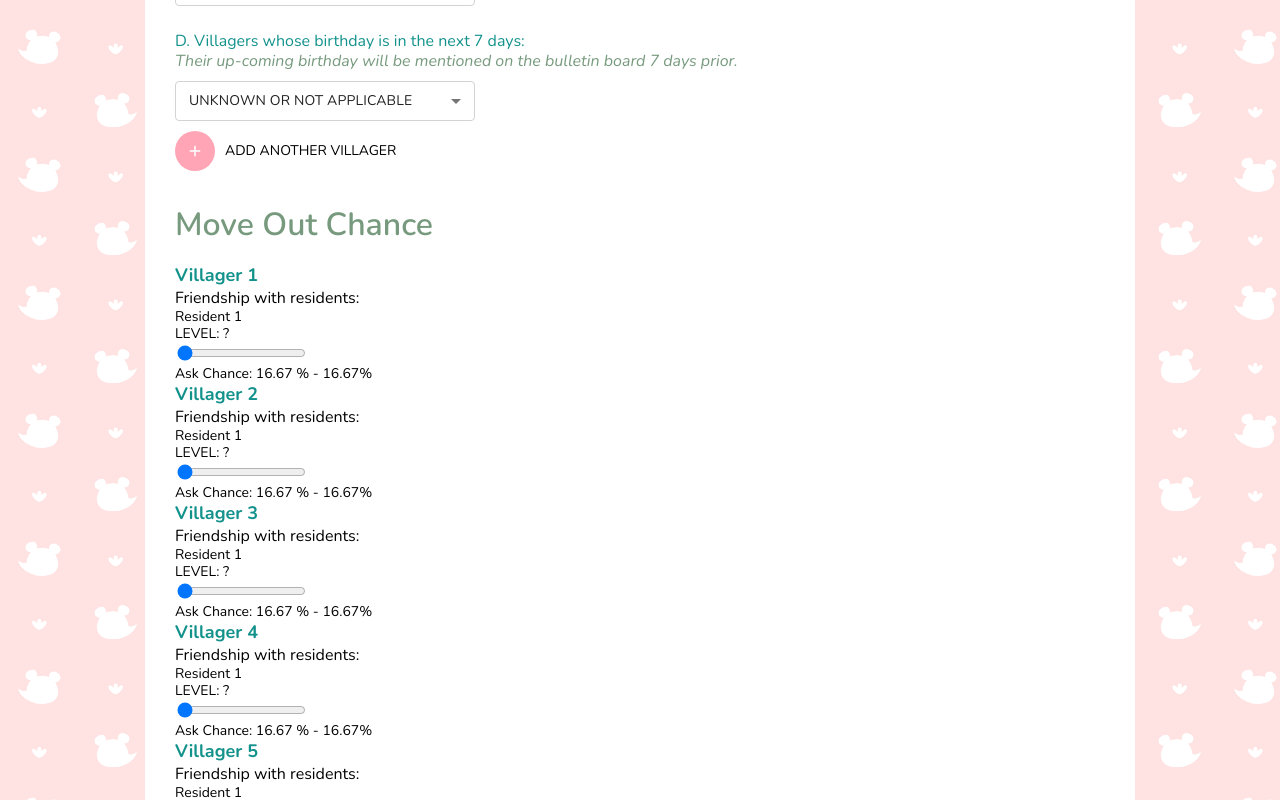
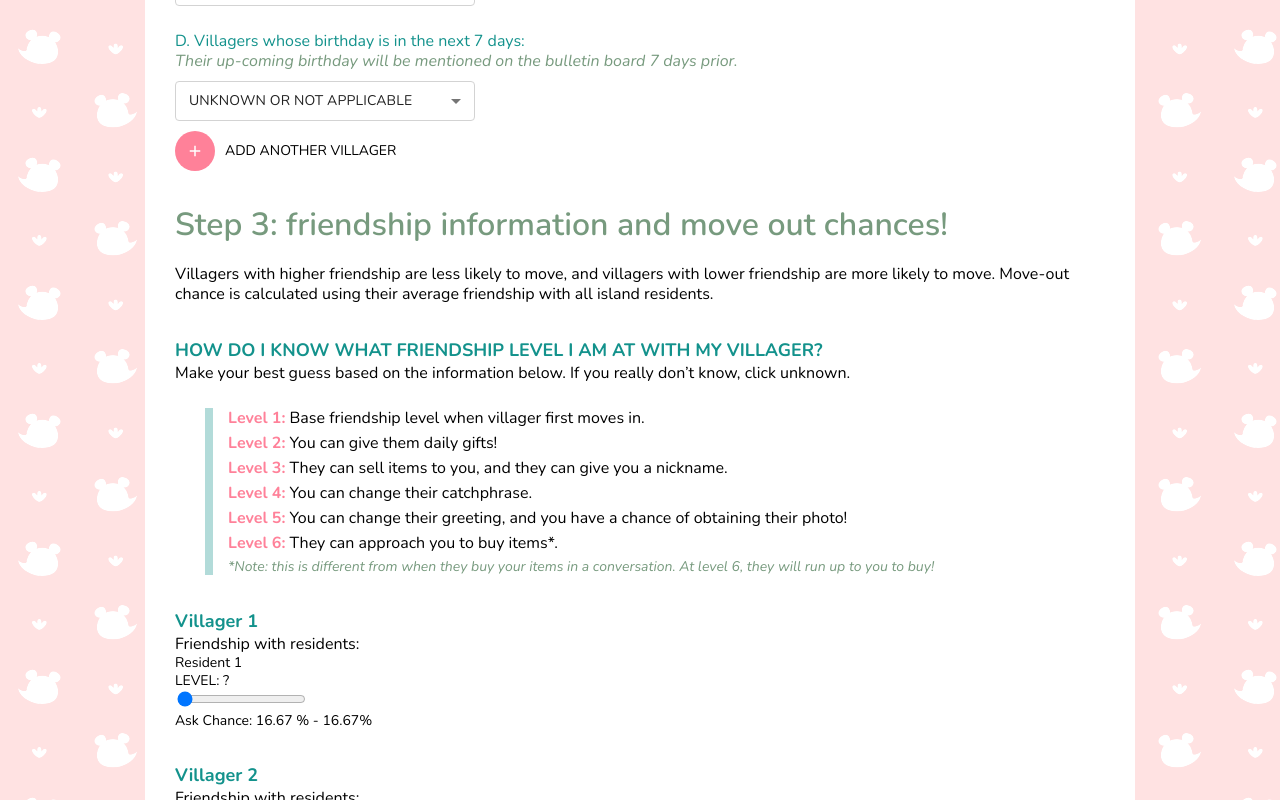
Before and after one commit to yuexr/villager-moveout-calculator, a React (Create React App) app: page / in a window 1280 px wide. Shown: the part 1200-2000 px from the top of the page. Built offline with nearby package versions, Linux system fonts and the light colour scheme.

Commit message:
added step 3 info

```diff
--- a/src/_base.scss
+++ b/src/_base.scss
@@ -1,7 +1,7 @@
 @import url('https://fonts.googleapis.com/css2?family=Nunito:ital,wght@0,400;0,600;0,700;1,400&family=Raleway:wght@600&display=swap');
 
 // for big headings, primary form controls
-$primary-color: #FFA5B6;
+$primary-color: #FF8199;
 // secondary form controls;
 $secondary-color: #B2DBD9;
 $text-important-color: #779A7E;
--- a/src/components/VillagersChanceContainer/VillagersChanceContainer.jsx
+++ b/src/components/VillagersChanceContainer/VillagersChanceContainer.jsx
@@ -1,5 +1,6 @@
 import React, { useContext } from "react";
 
+import './VillagersChanceContainer.scss';
 import { VillagersContext } from "../../context/Villagers";
 import { ExclusionsContext } from "../../context/Exclusions";
 import VillagerChanceField from "../VillagerChanceField/VillagerChanceField";
@@ -13,7 +14,21 @@ const VillagersChanceContainer = () => {
 
   return (
     <div className="VillagersChanceContainer">
-      <h2>Move Out Chance</h2>
+      <h2>Step 3: friendship information and move out chances!</h2>
+      <h4>Villagers with higher friendship are less likely to move, and villagers with lower friendship are more likely to move. Move-out chance is calculated using their average friendship with all island residents.</h4>
+      <h3>HOW DO I KNOW WHAT FRIENDSHIP LEVEL I AM AT WITH MY VILLAGER?</h3>
+      <h4>Make your best guess based on the information below. If you really don’t know, click unknown.</h4>
+      <div className="VillagersChanceContainer__friendship-summary">
+        <div>
+          <h4><span>Level 1:</span> Base friendship level when villager first moves in.</h4>
+          <h4><span>Level 2:</span> You can give them daily gifts!</h4>
+          <h4><span>Level 3:</span> They can sell items to you, and they can give you a nickname.</h4>
+          <h4><span>Level 4:</span> You can change their catchphrase.</h4>
+          <h4><span>Level 5:</span> You can change their greeting, and you have a chance of obtaining their photo!</h4>
+          <h4><span>Level 6:</span> They can approach you to buy items*.</h4>
+          <div className="text-note">*Note: this is different from when they buy your items in a conversation. At level 6, they will run up to you to buy!</div>
+        </div>
+      </div>
       {
         villagers.map((villager, villagerIndex) => (
           <VillagerChanceField key={villager.id} villager={villager} villagerIndex={villagerIndex}
--- /dev/null
+++ b/src/components/VillagersChanceContainer/VillagersChanceContainer.scss
@@ -0,0 +1,22 @@
+@import '../../base';
+
+.VillagersChanceContainer {
+  h3 {
+    margin-top: 35px;
+  }
+  &__friendship-summary {
+    padding-left: 30px;
+    & > div {
+      margin-top: 25px;
+      border-left: 8px solid $secondary-color;
+      padding-left: 15px;
+      h4 {
+        margin-bottom: 5px;
+        span {
+          font-weight: 700;
+          color: $primary-color;
+        }
+      }
+    }
+  }
+}
```
